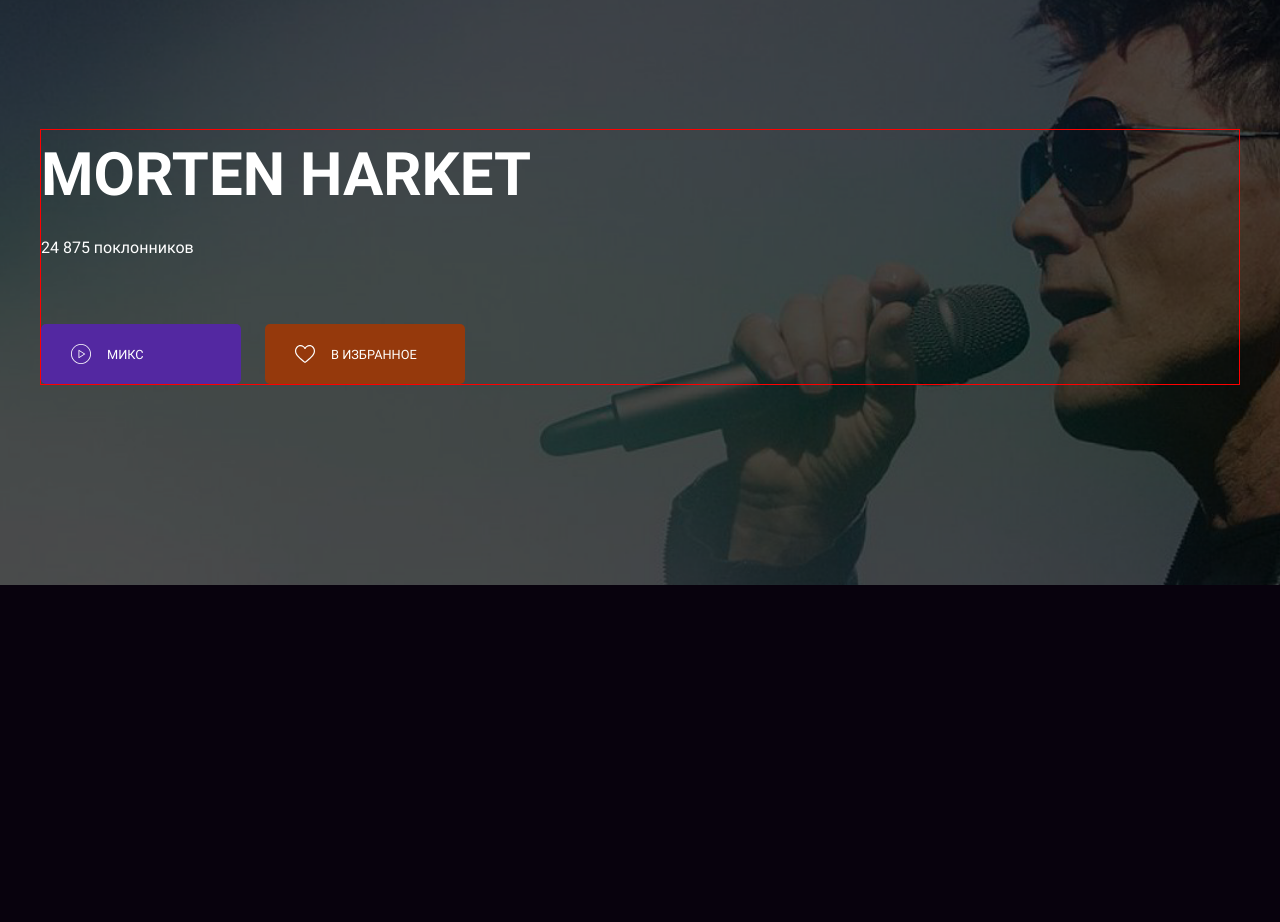
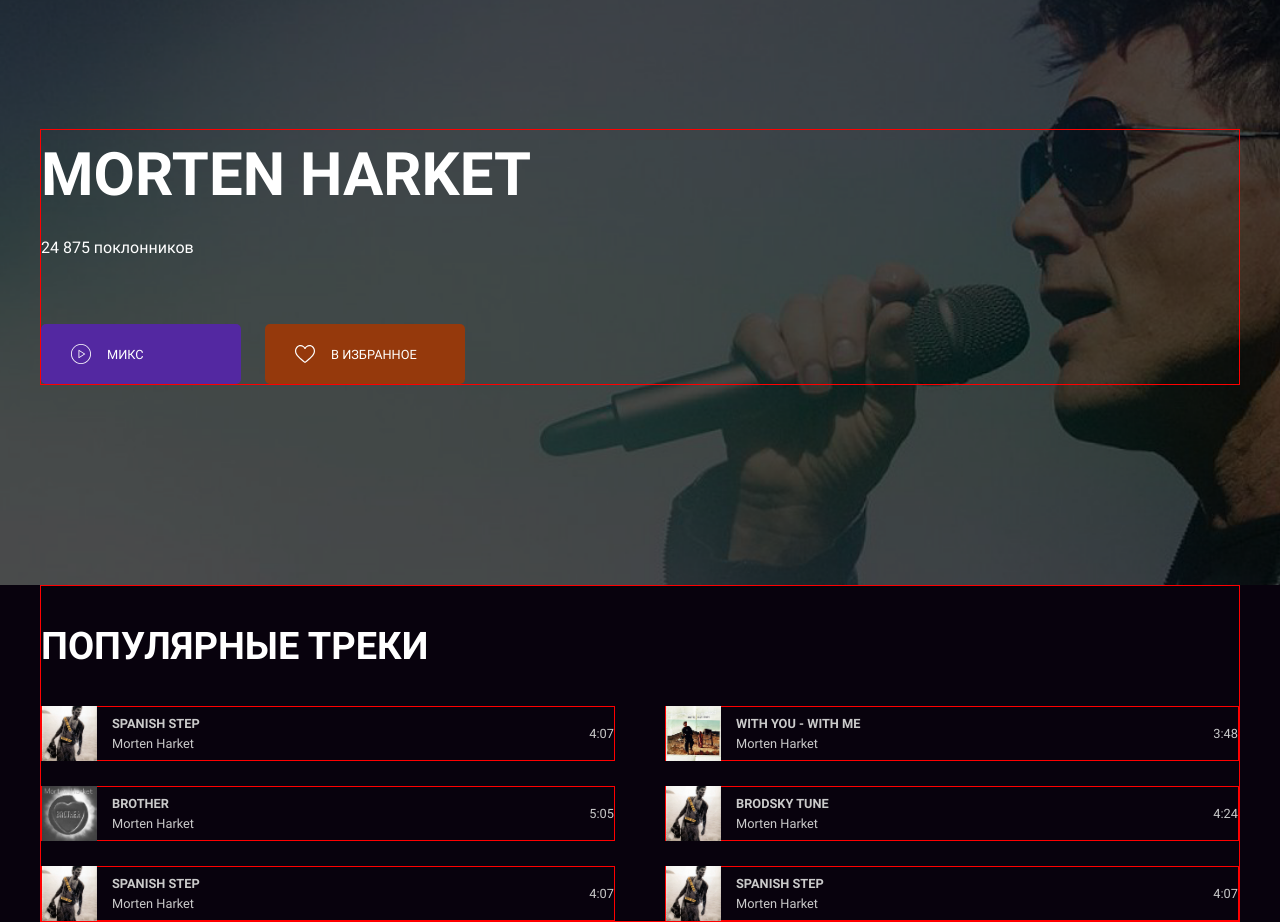
Before and after one commit to CeJIDb/layout-designer-project-56, a website: page src/artist.html in a window 1280 px wide. Shown: the part 73-995 px from the top of the page. Before the commit the page ends 800 px from the top, so only its background shows below. Drawn offline with Linux system fonts and the light colour scheme.

Commit message:
refactor(page-popular-track): start working

```diff
--- a/src/artist.html
+++ b/src/artist.html
@@ -51,6 +51,73 @@
         </div>
       </div>
     </section>
+    <section id="page-popular-track" class="artist-popular-track">
+      <div class="content">
+        <h2>Популярные треки</h2>
+        <div class="popular-track-container">
+          <div class="popular-track">
+            <img width="55" height="55" src="./images/Wild Seed.png" alt="Wild Seed">
+            <div class="track-info">
+              <div>
+                <p class="name pop-track">Spanish Step</p>
+                <p class="artist text-small">Morten Harket</p>
+              </div>
+              <p class="track-length text-small">4:07</p>
+            </div>
+          </div>
+          <div class="popular-track">
+            <img width="55" height="55" src="./images/Letter from Egypt.png" alt="Letter from Egypt">
+            <div class="track-info">
+              <div>
+                <p class="name pop-track">With You - With Me</p>
+                <p class="artist text-small">Morten Harket</p>
+              </div>
+              <p class="track-length text-small">3:48</p>
+            </div>
+          </div>
+          <div class="popular-track">
+            <img width="55" height="55" src="./images/Brother.png" alt="Brother">
+            <div class="track-info">
+              <div>
+                <p class="name pop-track">Brother</p>
+                <p class="artist text-small">Morten Harket</p>
+              </div>
+              <p class="track-length text-small">5:05</p>
+            </div>
+          </div>
+          <div class="popular-track">
+            <img width="55" height="55" src="./images/Wild Seed.png" alt="Не забудьте про alt">
+            <div class="track-info">
+              <div>
+                <p class="name pop-track">Brodsky Tune</p>
+                <p class="artist text-small">Morten Harket</p>
+              </div>
+              <p class="track-length text-small">4:24</p>
+            </div>
+          </div>
+          <div class="popular-track">
+            <img width="55" height="55" src="./images/Wild Seed.png" alt="Не забудьте про alt">
+            <div class="track-info">
+              <div>
+                <p class="name pop-track">Spanish Step</p>
+                <p class="artist text-small">Morten Harket</p>
+              </div>
+              <p class="track-length text-small">4:07</p>
+            </div>
+          </div>
+          <div class="popular-track">
+            <img width="55" height="55" src="./images/Wild Seed.png" alt="Не забудьте про alt">
+            <div class="track-info">
+              <div>
+                <p class="name pop-track">Spanish Step</p>
+                <p class="artist text-small">Morten Harket</p>
+              </div>
+              <p class="track-length text-small">4:07</p>
+            </div>
+          </div>
+        </div>
+      </div>
+    </section>
   </main>
 </body>
 </html>
--- a/src/scss/artist/artist-popular-track.scss
+++ b/src/scss/artist/artist-popular-track.scss
@@ -0,0 +1,33 @@
+.artist-popular-track {
+  .content {
+    align-items: flex-start;
+
+    text-align: left;
+  }
+
+  .popular-track-container {
+    display: grid;
+    grid-template-columns: repeat(2, 1fr);
+    grid-template-rows: repeat(3, 55px);
+    column-gap: 50px;
+    row-gap: 25px;
+
+    width: 100%;
+
+    .popular-track {
+      @include flex(row, flex-start, center);
+      gap: 15px;
+
+      @include test-border;
+
+      .track-info {
+        @include flex(row, space-between, center);
+        flex: 1 1 0;
+      }
+
+      p {
+        @include reset;
+      }
+    }
+  }
+}
```
Also changed, not shown: src/css/app.css, 1 other file.
